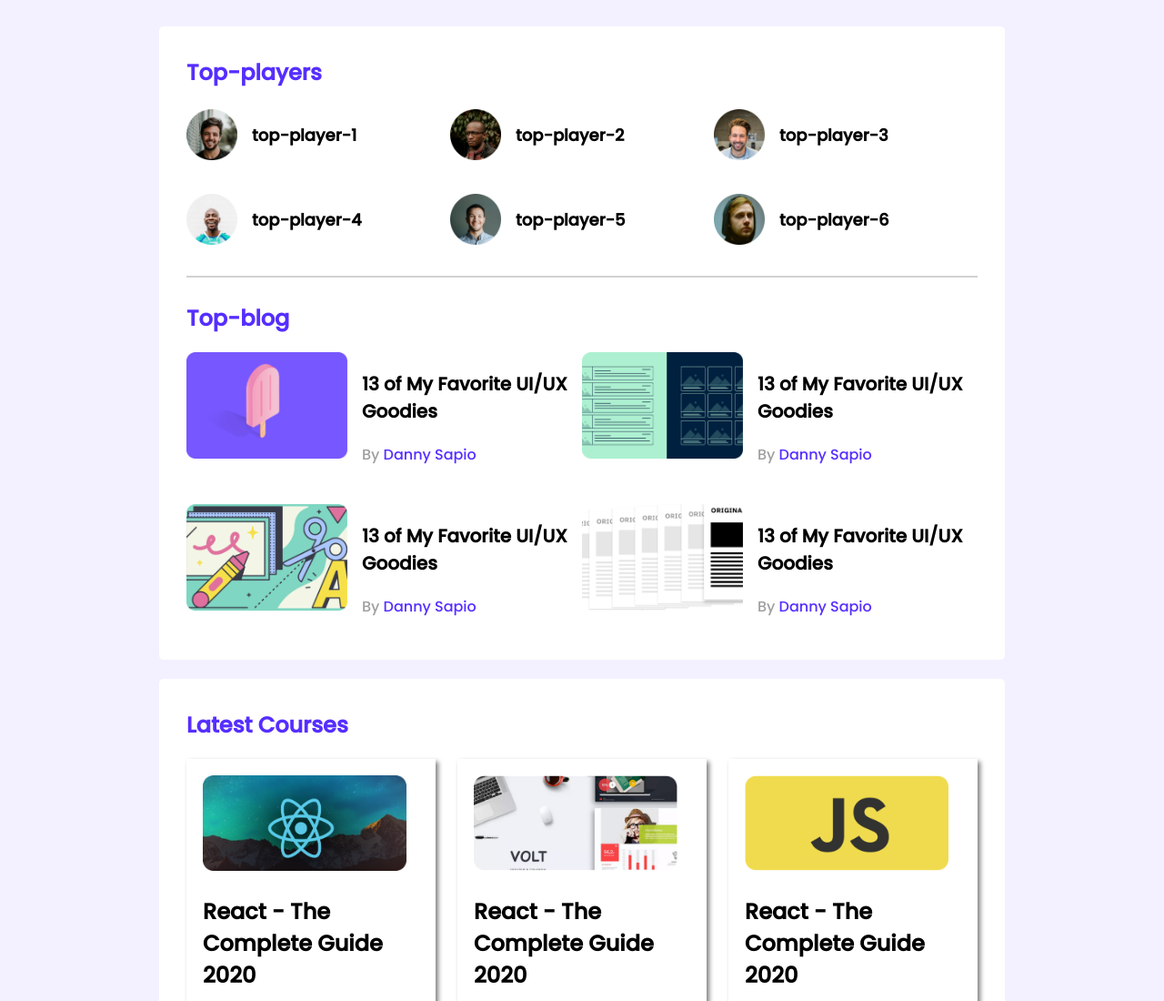
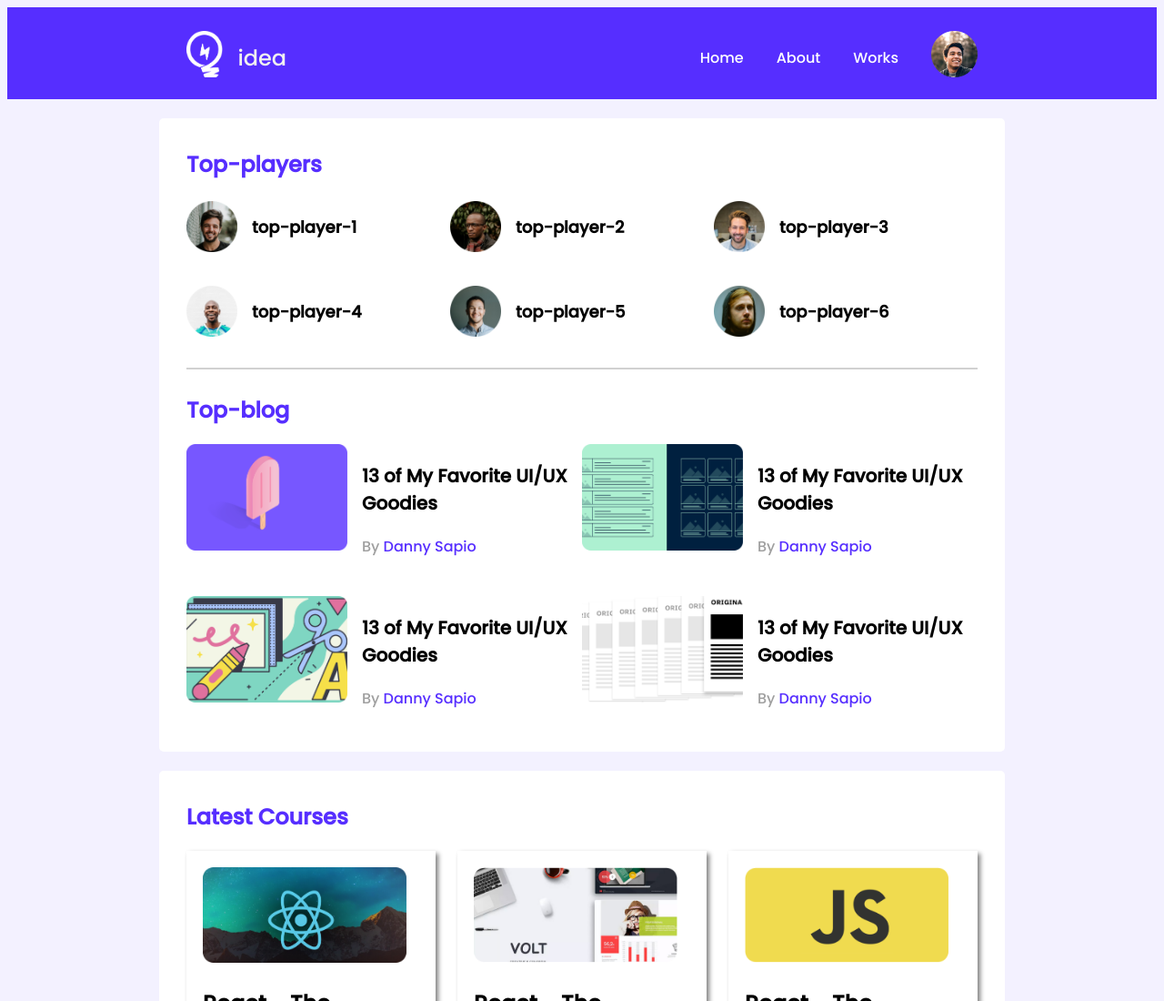
Before and after one commit to hasanrana85/leader-board-css3, a plain HTML site: page index.html in a window 1280 px wide. Shown: the top 1100 px of the page at 91% size. Drawn offline with Linux system fonts and the light colour scheme.

Commit message:
navber complete

```diff
--- a/css/style.css
+++ b/css/style.css
@@ -27,6 +27,73 @@ hr {
     margin-bottom: 27px;
 
 }
+a{
+    text-decoration: none;
+}
+/* header part styles */
+/* .header-part{
+    background-color: violet;
+    display: flex;
+    justify-content: center;
+}
+.cont {
+     width: 870px;
+     padding: 30px;
+     margin-top: 21px;
+     border-radius: 5px;
+}
+.logo{
+    display: flex;
+    align-items: center;
+}
+.logo img {
+    width: 40.42px;
+    height: 51px;
+}
+nav {
+    display: flex;
+    justify-content: space-between;
+
+} */
+
+.header-part{
+    background-color: #562EFF;
+}
+.wrap{
+    display: flex;
+    flex-direction: column;
+    align-items: center;
+}
+.cont{
+    width: 870px;
+}
+nav{
+    display: flex;
+    justify-content: space-between;
+    padding-top: 26px;
+    padding-bottom: 17px;
+
+}
+.logo,
+.menu {
+    display: flex;
+    align-items: center;
+}
+.menu .font{
+    font-size: 16px;
+    color: #FFFFFF;
+    margin-right: 36px;
+}
+.logo img{
+    width: 40.42px;
+    height: 51px;
+}
+.image-side{
+    font-size: 24px;
+    color: #f1f1f1;
+    margin-left: 16px;
+}
+
 
 /* Top players styles */
 .top-players {
--- a/index.html
+++ b/index.html
@@ -13,10 +13,49 @@
 </head>
 
 <body>
+    <!-- <header class="header-part">
+        <section class="cont">
+            <nav>
+                <div class="logo">
+                    <div class="logo-img">
+                        <a href=""><img src="images/icons/logo.png" alt=""></a>
+                    </div>
+                    <div class="logo-content">
+                        <a class="image-side" href="">idea</a>
+                    </div>
+                </div>
+
+                <div class="menu">
+                    <a href="">Home</a>
+                    <a href="">About</a>
+                    <a href="">Works</a>
+                    <a href=""><img src="images/icons/profile.png" alt=""></a>
+                </div>
+            </nav>
+        </section>
+    </header> -->
     <!-- header part start -->
-    <header>
 
+    <header class="header-part">
+        <div class="wrap">
+            <div class="cont">
+                <nav>
+                    <div class="logo">
+                        <a href=""><img src="images/icons/logo.png" alt=""></a>
+                        <a class="image-side" href="">idea</a>
+                    </div>
+
+                    <div class="menu">
+                        <a class="font" href="">Home</a>
+                        <a class="font" href="">About</a>
+                        <a class="font" href="">Works</a>
+                        <a href=""><img src="images/icons/profile.png" alt=""></a>
+                    </div>
+                </nav>
+            </div>
+        </div>
     </header>
+
     <!-- header part end -->
     <main>
         <!-- top players and top blogs -->
```
